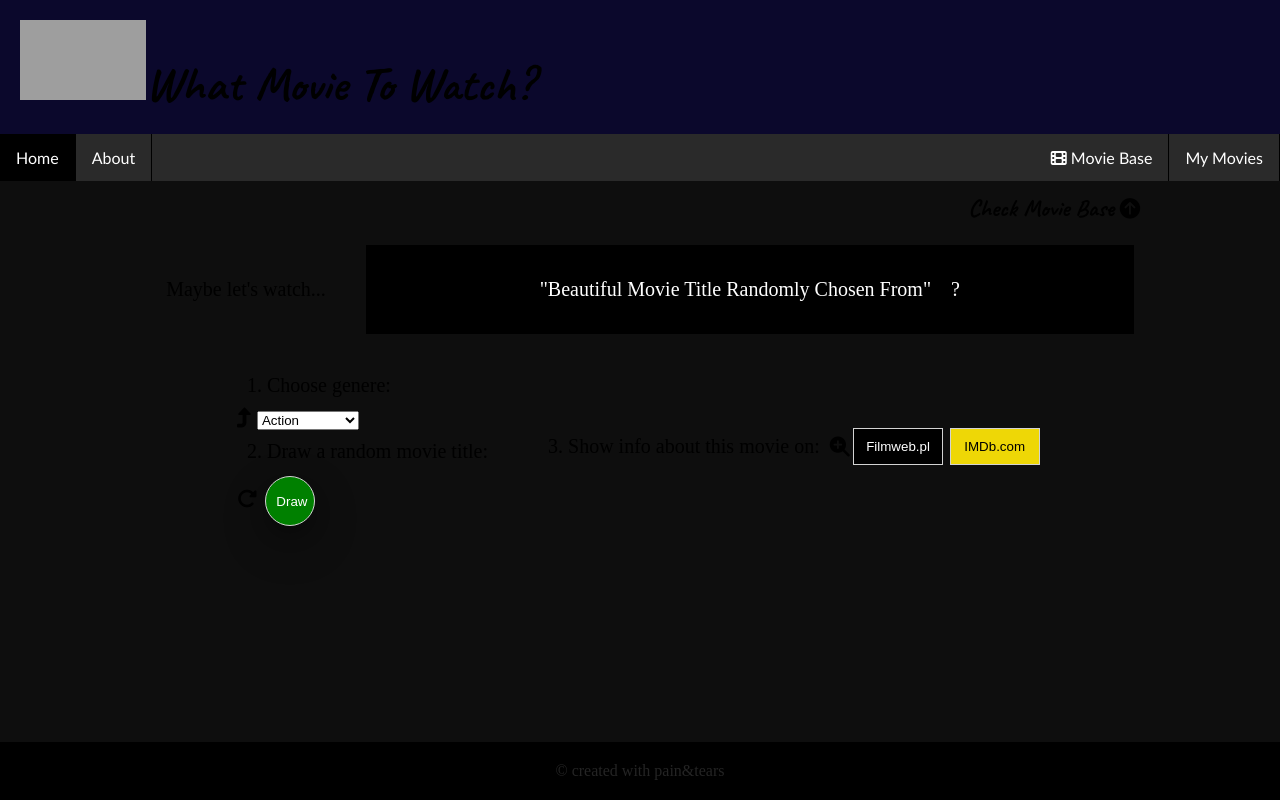
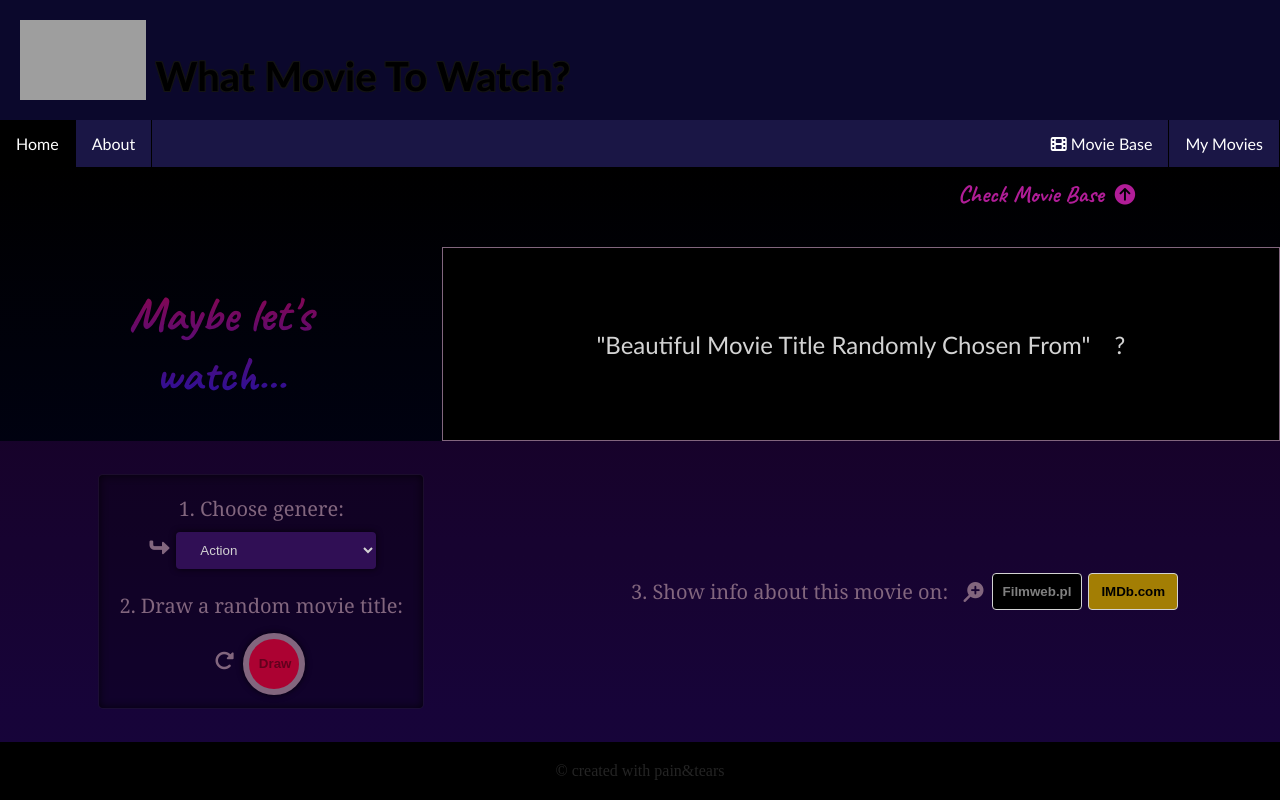
Before and after one commit to JuliaMatejko/what-movie-to-watch, a PHP site: page /index.php?id=home in a window 1280 px wide. Run offline with PHP 8.4, Linux system fonts and the light colour scheme; some libraries are stand-ins or nearby versions; grey boxes are pictures that could not be loaded.

Commit message:
Update style.css

```diff
--- a/style.css
+++ b/style.css
@@ -12,20 +12,27 @@ body {}
 }
 
 header {
+  display: flex;
   background: rgb(11, 8, 44);
   flex-shrink: 0;
   padding: 20px;
 }
 
 header a {
+display: flex;
+flex-direction: column;
+justify-content: flex-end;
+margin-left: 0.25em;
 text-decoration: none;
 color: black;
-font-size: 3em;
-font-family: 'Caveat', cursive;
+text-shadow: -1px -1px 0 #141414, 1px -1px 0 #141414, -1px 1px 0 #141414, 1px 1px 0 #141414;
+font-weight: bold;
+font-size: 2.5em;
+font-family: 'Trebuchet MS', 'Lucida Sans Unicode', 'Lucida Grande', 'Lucida Sans', Arial, sans-serif;
 }
 
 .topnav {
-  background-color: rgb(42, 42, 42);
+  background-color: rgb(26, 22, 69);
   overflow: hidden;
   flex-shrink: 0;
 }
@@ -72,7 +79,11 @@ a.mvright {float: right;}
   }
 }
 
-.content {background:#0e0e0e; flex: 1 0 auto;}
+.content {
+  background:black;
+  flex: 1 0 auto;
+  }
+
 
 footer {
   flex-shrink: 0;
@@ -87,12 +98,15 @@ footer {
   display: flex;
   flex-wrap: wrap;
   justify-content: center;
+  height: 100%;
+  background-image: linear-gradient(to bottom,rgb(0, 0, 0),rgb(0, 3, 34));
 }
 
 .topbar {
   width: 100%;
   text-align: right;
   display: flex;
+  height: 54.4px;
 
 }
 
@@ -100,6 +114,7 @@ footer {
   flex: 1 1 auto;
   font-size: 1.5em;
   font-family: 'Caveat', cursive;
+  color: rgb(177, 29, 152);
 }
 
 .topbar p:not(:first-child) {
@@ -111,31 +126,83 @@ footer {
   flex-wrap: wrap;
   justify-content: center;
   align-items: center;
+  text-align: center;
   padding: 1em;
   font-size: 1.25em;
-
+  flex: 1 1 auto;
+  background: rgba(206, 11, 250, 0.11);
+  font-family: Cambria, Cochin, Georgia, Times, 'Times New Roman', serif;
+  color: rgb(130, 102, 126);
 }
 
-.maybe {
-  font-size: 1.5em;
+.maybe-con {
+  font-size: 3em;
+  padding: 0em 1em 0 1em;
   font-family: 'Caveat', cursive;
+  background: -webkit-linear-gradient(rgb(172, 2, 50), rgb(5, 20, 182));
+  -webkit-background-clip: text;
+  -webkit-text-fill-color: transparent;
+}
+
+.maybe-con p {
+  max-width: 219.06px;
 }
 
 .screen {
   display: flex;
   align-items: center;
   justify-content: center;
-  border: solid black;
+  border: 1px solid rgb(130, 102, 126);
   background-color: black;
-  width: 60vw;
   padding: 1em;
-  margin: 0.5em;
-  font-size: 1.25em;
+  font-size: 1.5em;
+  flex: 3 1 auto;
 }
 
 .homepage-content p {margin: 0.5em;}
 
-.screen p {text-align: center; color: white;}
+.screen p {
+  text-align: center;
+  color: lightgray;
+  font-family: 'Trebuchet MS', 'Lucida Sans Unicode', 'Lucida Grande', 'Lucida Sans', Arial, sans-serif;
+}
+
+.choose-con form {
+  -webkit-box-shadow: inset 0px 0px 8px 0px rgba(0,0,0,0.75);
+  -moz-box-shadow: inset 0px 0px 8px 0px rgba(0,0,0,0.75);
+  box-shadow: inset 0px 0px 8px 0px rgba(0,0,0,0.75);
+  padding: 0.5em;
+  border-radius: 5px;
+  border: 1px solid rgba(255, 255, 255, 0.048);
+  background: rgba(3, 3, 9, 0.26);
+}
+
+#generes {
+  width: 200px;
+  padding: 10px 20px;
+  margin-bottom: 1em;
+  border: none;
+  border-radius: 4px;
+  background-color: rgb(48, 15, 85);
+  color: lightgrey;
+  -webkit-box-shadow: 0px 0px 6px 0px rgba(0,0,0,0.75);
+  -moz-box-shadow: 0px 0px 6px 0px rgba(0,0,0,0.75);
+  box-shadow: 0px 0px 6px 0px rgba(0,0,0,0.75);
+}
+
+.fa-level-up-alt {
+  ms-transform: rotate(90deg);
+  transform: rotate(90deg);
+  padding: 0.25em;
+}
+
+.fa-search-plus {
+  padding: 0.25em;
+  ms-transform: rotate(90deg);
+  transform: rotate(90deg);
+}
+
+.fa-arrow-circle-up {padding: 0.25em;}
 
 .btn {
   text-align: center;
@@ -146,6 +213,7 @@ footer {
   transition-duration: .4s;
   cursor: pointer;
   border: solid 1px lightgray;
+  border-radius: 4px;
 }
 
 .btn:hover {
@@ -156,32 +224,45 @@ footer {
 }
 
 .btn1-site {
-  background-color: black; color: white;}
+  background-color: black; color: gray; font-weight: bold;
+}
 
-.btn2-site {background-color: rgb(238, 215, 6); color: black;}
+.btn2-site {background-color: rgb(163, 126, 4); color: black;font-weight: bold;}
+
+
 
 .btn-draw {
-  width: 50px;
-  height: 50px;
-  background-color: green;
-  color: white;
+  width: 62px;
+  height: 62px;
+  background-color: rgb(172, 2, 50);
+  color:  rgb(99, 1, 29);
   border-radius: 50%;
-  box-shadow: 0 12px 16px 0 rgba(0,0,0,0.24), 0 17px 50px 0 rgba(0,0,0,0.19);
+  border: 6px solid rgb(130, 102, 126);
+  font-weight: bold;
+  -webkit-box-shadow: 0px 0px 6px 0px rgba(0,0,0,0.75);
+  -moz-box-shadow: 0px 0px 6px 0px rgba(0,0,0,0.75);
+  box-shadow: 0px 0px 6px 0px rgba(0,0,0,0.75);
 }
+
+.btn-draw:hover {
+  background: rgb(99, 1, 29);
+  color:rgb(130, 102, 126);
+  border: solid rgb(130, 102, 126);
+  }
 
 /* Subpage 'Movie Base' and 'My Movies' CSS */
 
 .wrapper {
   display: flex;
   justify-content: center;
-  background:#0e0e0e;
+  background:black;
 }
 
 .moviebase-content {
   display: flex;
   flex-wrap: wrap;
   justify-content: center;
-  background: #0e0e0e;
+  background: black;
   max-width: 1081px;
   padding: 0 0 8px 0;
 }
```
Also changed, not shown: other parts of style.css (+45 -22 lines).
